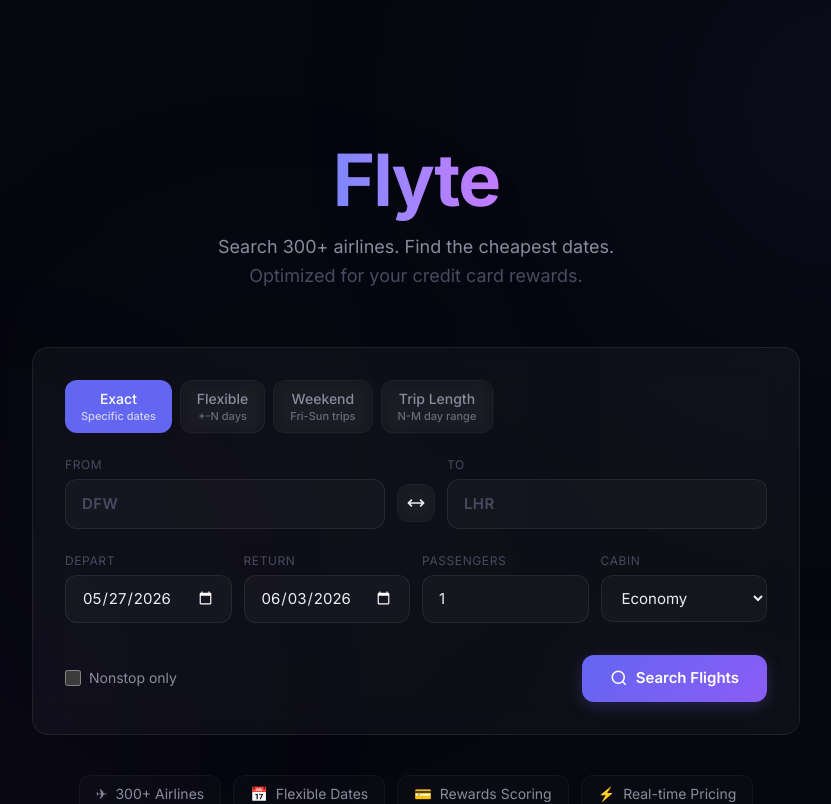
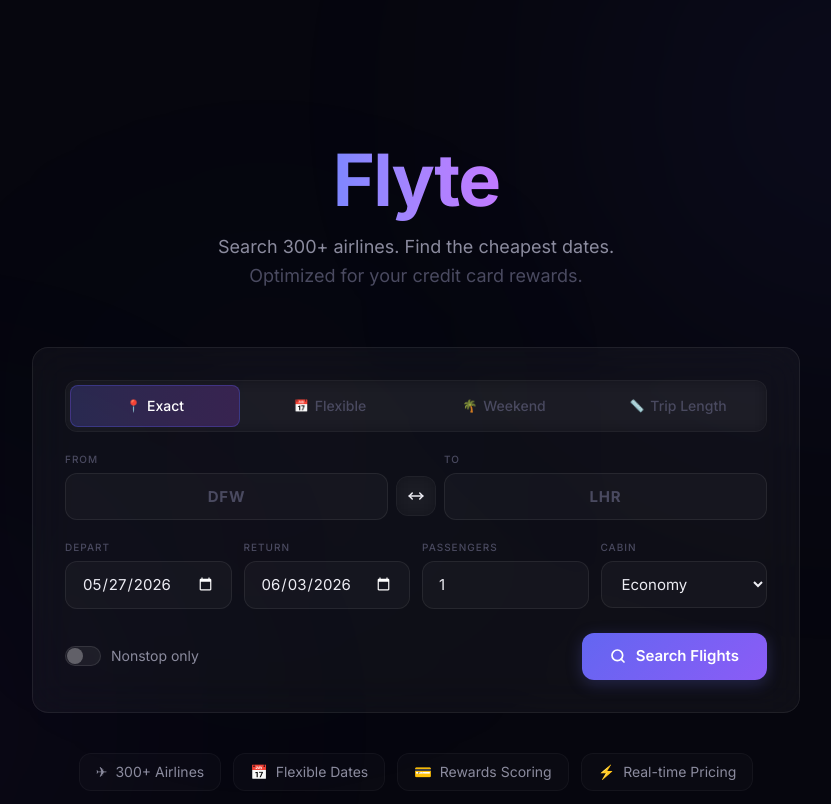
Before and after one commit to sai2142/open-travel-agent, a Next.js app in the folder packages/web/: page / in a window 1280 px wide. Shown: the top 804 px of the page, without its empty margins (224-1055 px from the left). Built offline with nearby package versions, Linux system fonts and the light colour scheme.

Commit message:
auto: Write C:\Users\nslok\ClaudeCode\open-travel-agent\packages\web\src\components\SearchForm.tsx

```diff
--- a/packages/web/src/components/SearchForm.tsx
+++ b/packages/web/src/components/SearchForm.tsx
@@ -31,11 +31,11 @@
   { value: 'FIRST', label: 'First' },
 ];
 
-const modeOptions: { value: SearchMode; label: string; description: string }[] = [
-  { value: 'exact', label: 'Exact', description: 'Specific dates' },
-  { value: 'date-flex', label: 'Flexible', description: '+-N days' },
-  { value: 'weekend', label: 'Weekend', description: 'Fri-Sun trips' },
-  { value: 'trip-length', label: 'Trip Length', description: 'N-M day range' },
+const modeOptions: { value: SearchMode; label: string; icon: string }[] = [
+  { value: 'exact', label: 'Exact', icon: '📍' },
+  { value: 'date-flex', label: 'Flexible', icon: '📅' },
+  { value: 'weekend', label: 'Weekend', icon: '🌴' },
+  { value: 'trip-length', label: 'Trip Length', icon: '📏' },
 ];
 
 function getNextMonth(): string {
@@ -90,35 +90,35 @@
 
   return (
     <form onSubmit={handleSubmit} className="w-full max-w-3xl mx-auto">
-      <div className="glass p-6 md:p-8 space-y-6">
+      <div className="glass p-6 md:p-8 space-y-5">
         {/* Mode selector */}
-        <div className="flex gap-2 flex-wrap">
+        <div className="flex gap-1.5 p-1 glass-subtle rounded-xl">
           {modeOptions.map((opt) => (
             <button
               key={opt.value}
               type="button"
               onClick={() => update('mode', opt.value)}
-              className={`px-4 py-2 rounded-xl text-sm font-medium transition-all ${
+              className={`flex-1 flex items-center justify-center gap-1.5 px-3 py-2.5 rounded-lg text-sm font-medium transition-all duration-200 ${
                 form.mode === opt.value
-                  ? 'bg-[var(--color-accent)] text-white'
-                  : 'glass-subtle text-[var(--color-text-secondary)] hover:text-white hover:bg-[var(--color-glass-hover)]'
+                  ? 'bg-gradient-to-r from-indigo-500/20 to-purple-500/20 text-white border border-indigo-500/30'
+                  : 'text-[var(--color-text-muted)] hover:text-[var(--color-text-secondary)] hover:bg-white/[0.03]'
               }`}
             >
-              <span className="block">{opt.label}</span>
-              <span className="block text-[11px] opacity-70">{opt.description}</span>
+              <span className="text-xs">{opt.icon}</span>
+              <span className="hidden sm:inline">{opt.label}</span>
             </button>
           ))}
         </div>
 
         {/* Airport inputs */}
-        <div className="flex items-center gap-3">
+        <div className="flex items-end gap-2">
           <div className="flex-1">
-            <label className="block text-xs text-[var(--color-text-muted)] mb-1.5 uppercase tracking-wider">
+            <label className="block text-[10px] text-[var(--color-text-muted)] mb-1.5 uppercase tracking-widest font-medium">
               From
             </label>
             <input
               type="text"
-              className="input-field text-lg font-semibold uppercase tracking-wide"
+              className="input-field text-xl font-bold uppercase tracking-wider text-center"
               placeholder="DFW"
               maxLength={4}
               value={form.origin}
@@ -130,21 +130,23 @@
           <button
             type="button"
             onClick={swapAirports}
-            className="mt-5 p-2 rounded-full glass-subtle hover:bg-[var(--color-glass-hover)] transition-colors"
+            className="mb-1 p-2.5 rounded-xl glass-subtle hover:bg-[var(--color-glass-hover)] transition-all hover:scale-105 active:scale-95"
             title="Swap airports"
           >
-            <svg width="20" height="20" viewBox="0 0 24 24" fill="none" stroke="currentColor" strokeWidth="2">
-              <path d="M7 16l-4-4 4-4M17 8l4 4-4 4M3 12h18" />
+            <svg width="18" height="18" viewBox="0 0 24 24" fill="none" stroke="currentColor" strokeWidth="2" strokeLinecap="round">
+              <path d="M7 16l-4-4 4-4" />
+              <path d="M17 8l4 4-4 4" />
+              <line x1="3" y1="12" x2="21" y2="12" />
             </svg>
           </button>
 
           <div className="flex-1">
-            <label className="block text-xs text-[var(--color-text-muted)] mb-1.5 uppercase tracking-wider">
+            <label className="block text-[10px] text-[var(--color-text-muted)] mb-1.5 uppercase tracking-widest font-medium">
               To
             </label>
             <input
               type="text"
-              className="input-field text-lg font-semibold uppercase tracking-wide"
+              className="input-field text-xl font-bold uppercase tracking-wider text-center"
               placeholder="LHR"
               maxLength={4}
               value={form.destination}
@@ -154,32 +156,23 @@
           </div>
         </div>
 
-        {/* Date fields — change based on mode */}
+        {/* Date fields */}
         <div className="grid grid-cols-2 md:grid-cols-4 gap-3">
           {form.mode === 'exact' && (
             <>
               <div>
-                <label className="block text-xs text-[var(--color-text-muted)] mb-1.5 uppercase tracking-wider">
+                <label className="block text-[10px] text-[var(--color-text-muted)] mb-1.5 uppercase tracking-widest font-medium">
                   Depart
                 </label>
-                <input
-                  type="date"
-                  className="input-field"
-                  value={form.departureDate}
-                  onChange={(e) => update('departureDate', e.target.value)}
-                  required
-                />
+                <input type="date" className="input-field" value={form.departureDate}
+                  onChange={(e) => update('departureDate', e.target.value)} required />
               </div>
               <div>
-                <label className="block text-xs text-[var(--color-text-muted)] mb-1.5 uppercase tracking-wider">
+                <label className="block text-[10px] text-[var(--color-text-muted)] mb-1.5 uppercase tracking-widest font-medium">
                   Return
                 </label>
-                <input
-                  type="date"
-                  className="input-field"
-                  value={form.returnDate}
-                  onChange={(e) => update('returnDate', e.target.value)}
-                />
+                <input type="date" className="input-field" value={form.returnDate}
+                  onChange={(e) => update('returnDate', e.target.value)} />
               </div>
             </>
           )}
@@ -187,147 +180,102 @@
           {form.mode === 'date-flex' && (
             <>
               <div>
-                <label className="block text-xs text-[var(--color-text-muted)] mb-1.5 uppercase tracking-wider">
+                <label className="block text-[10px] text-[var(--color-text-muted)] mb-1.5 uppercase tracking-widest font-medium">
                   Depart
                 </label>
-                <input
-                  type="date"
-                  className="input-field"
-                  value={form.departureDate}
-                  onChange={(e) => update('departureDate', e.target.value)}
-                  required
-                />
+                <input type="date" className="input-field" value={form.departureDate}
+                  onChange={(e) => update('departureDate', e.target.value)} required />
               </div>
               <div>
-                <label className="block text-xs text-[var(--color-text-muted)] mb-1.5 uppercase tracking-wider">
+                <label className="block text-[10px] text-[var(--color-text-muted)] mb-1.5 uppercase tracking-widest font-medium">
                   Return
                 </label>
-                <input
-                  type="date"
-                  className="input-field"
-                  value={form.returnDate}
-                  onChange={(e) => update('returnDate', e.target.value)}
-                />
+                <input type="date" className="input-field" value={form.returnDate}
+                  onChange={(e) => update('returnDate', e.target.value)} />
               </div>
               <div>
-                <label className="block text-xs text-[var(--color-text-muted)] mb-1.5 uppercase tracking-wider">
-                  Flex Days
+                <label className="block text-[10px] text-[var(--color-text-muted)] mb-1.5 uppercase tracking-widest font-medium">
+                  &plusmn; Days
                 </label>
-                <input
-                  type="number"
-                  className="input-field"
-                  min={1}
-                  max={7}
-                  value={form.flexDays}
-                  onChange={(e) => update('flexDays', Number(e.target.value))}
-                />
+                <input type="number" className="input-field" min={1} max={7} value={form.flexDays}
+                  onChange={(e) => update('flexDays', Number(e.target.value))} />
               </div>
             </>
           )}
 
           {form.mode === 'weekend' && (
             <div className="col-span-2">
-              <label className="block text-xs text-[var(--color-text-muted)] mb-1.5 uppercase tracking-wider">
+              <label className="block text-[10px] text-[var(--color-text-muted)] mb-1.5 uppercase tracking-widest font-medium">
                 Month
               </label>
-              <input
-                type="month"
-                className="input-field"
-                value={form.weekendMonth}
-                onChange={(e) => update('weekendMonth', e.target.value)}
-                required
-              />
+              <input type="month" className="input-field" value={form.weekendMonth}
+                onChange={(e) => update('weekendMonth', e.target.value)} required />
             </div>
           )}
 
           {form.mode === 'trip-length' && (
             <>
               <div>
-                <label className="block text-xs text-[var(--color-text-muted)] mb-1.5 uppercase tracking-wider">
+                <label className="block text-[10px] text-[var(--color-text-muted)] mb-1.5 uppercase tracking-widest font-medium">
                   Month
                 </label>
-                <input
-                  type="month"
-                  className="input-field"
-                  value={form.weekendMonth}
-                  onChange={(e) => update('weekendMonth', e.target.value)}
-                  required
-                />
+                <input type="month" className="input-field" value={form.weekendMonth}
+                  onChange={(e) => update('weekendMonth', e.target.value)} required />
               </div>
               <div>
-                <label className="block text-xs text-[var(--color-text-muted)] mb-1.5 uppercase tracking-wider">
+                <label className="block text-[10px] text-[var(--color-text-muted)] mb-1.5 uppercase tracking-widest font-medium">
                   Min Days
                 </label>
-                <input
-                  type="number"
-                  className="input-field"
-                  min={1}
-                  max={30}
-                  value={form.tripLengthMin}
-                  onChange={(e) => update('tripLengthMin', Number(e.target.value))}
-                />
+                <input type="number" className="input-field" min={1} max={30} value={form.tripLengthMin}
+                  onChange={(e) => update('tripLengthMin', Number(e.target.value))} />
               </div>
               <div>
-                <label className="block text-xs text-[var(--color-text-muted)] mb-1.5 uppercase tracking-wider">
+                <label className="block text-[10px] text-[var(--color-text-muted)] mb-1.5 uppercase tracking-widest font-medium">
                   Max Days
                 </label>
-                <input
-                  type="number"
-                  className="input-field"
-                  min={1}
-                  max={30}
-                  value={form.tripLengthMax}
-                  onChange={(e) => update('tripLengthMax', Number(e.target.value))}
-                />
+                <input type="number" className="input-field" min={1} max={30} value={form.tripLengthMax}
+                  onChange={(e) => update('tripLengthMax', Number(e.target.value))} />
               </div>
             </>
           )}
 
-          {/* Passengers & Cabin — always visible */}
           <div>
-            <label className="block text-xs text-[var(--color-text-muted)] mb-1.5 uppercase tracking-wider">
+            <label className="block text-[10px] text-[var(--color-text-muted)] mb-1.5 uppercase tracking-widest font-medium">
               Passengers
             </label>
-            <input
-              type="number"
-              className="input-field"
-              min={1}
-              max={9}
-              value={form.passengers}
-              onChange={(e) => update('passengers', Number(e.target.value))}
-            />
+            <input type="number" className="input-field" min={1} max={9} value={form.passengers}
+              onChange={(e) => update('passengers', Number(e.target.value))} />
           </div>
           <div>
-            <label className="block text-xs text-[var(--color-text-muted)] mb-1.5 uppercase tracking-wider">
+            <label className="block text-[10px] text-[var(--color-text-muted)] mb-1.5 uppercase tracking-widest font-medium">
               Cabin
             </label>
-            <select
-              className="input-field"
-              value={form.cabin}
-              onChange={(e) => update('cabin', e.target.value)}
-            >
+            <select className="input-field" value={form.cabin}
+              onChange={(e) => update('cabin', e.target.value)}>
               {cabinOptions.map((c) => (
-                <option key={c.value} value={c.value}>
-                  {c.label}
-                </option>
+                <option key={c.value} value={c.value}>{c.label}</option>
               ))}
             </select>
           </div>
         </div>
 
-        {/* Direct only toggle + Search button */}
-        <div className="flex items-center justify-between pt-2">
-          <label className="flex items-center gap-2 text-sm text-[var(--color-text-secondary)] cursor-pointer select-none">
-            <input
-              type="checkbox"
-              checked={form.directOnly}
-              onChange={(e) => update('directOnly', e.target.checked)}
-              className="w-4 h-4 rounded accent-[var(--color-accent)]"
-            />
+        {/* Bottom row */}
+        <div className="flex items-center justify-between pt-1">
+          <label className="flex items-center gap-2.5 text-sm text-[var(--color-text-secondary)] cursor-pointer select-none group">
+            <div className="relative">
+              <input
+                type="checkbox"
+                checked={form.directOnly}
+                onChange={(e) => update('directOnly', e.target.checked)}
+                className="sr-only peer"
+              />
+              <div className="w-9 h-5 rounded-full bg-white/[0.06] border border-white/10 peer-checked:bg-indigo-500/30 peer-checked:border-indigo-500/50 transition-all" />
+              <div className="absolute top-0.5 left-0.5 w-4 h-4 rounded-full bg-white/30 peer-checked:bg-indigo-400 peer-checked:translate-x-4 transition-all" />
+            </div>
             Nonstop only
           </label>
 
-          <button type="submit" className="btn-primary flex items-center gap-2" disabled={loading}>
+          <button type="submit" className="btn-primary flex items-center gap-2.5" disabled={loading}>
             {loading ? (
               <>
                 <span className="search-progress flex gap-1">
@@ -339,7 +287,7 @@
               </>
             ) : (
               <>
-                <svg width="18" height="18" viewBox="0 0 24 24" fill="none" stroke="currentColor" strokeWidth="2">
+                <svg width="16" height="16" viewBox="0 0 24 24" fill="none" stroke="currentColor" strokeWidth="2.5" strokeLinecap="round">
                   <circle cx="11" cy="11" r="8" />
                   <path d="M21 21l-4.35-4.35" />
                 </svg>
```
